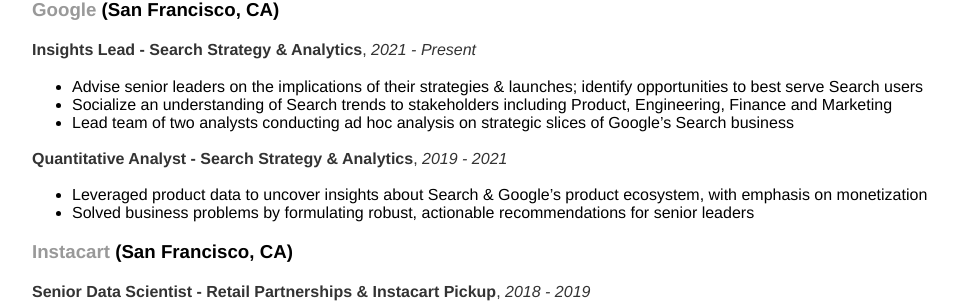
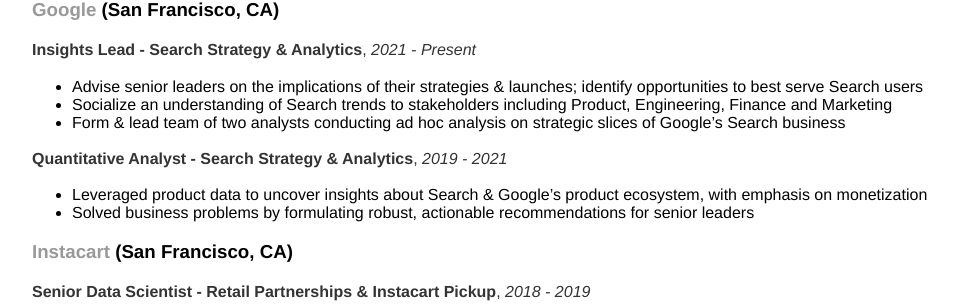
Before and after one commit to MatthewBrower/matthewbrower.github.io, a Jekyll site: the page built from resume/index.md, in a window 1280 px wide and 900 px high. Shown: the part 413-719 px from the top of the window, without its empty margins (160-1119 px from the left). Built offline with Jekyll 4.4.1, drawn with Linux system fonts in a browser that asks for light colours.

Commit message:
Update index.md

```diff
--- a/resume/index.md
+++ b/resume/index.md
@@ -26,7 +26,7 @@
 __Insights Lead - Search Strategy & Analytics__, _2021 - Present_
 - Advise senior leaders on the implications of their strategies & launches; identify opportunities to best serve Search users
 - Socialize an understanding of Search trends to stakeholders including Product, Engineering, Finance and Marketing
-- Lead team of two analysts conducting ad hoc analysis on strategic slices of Google's Search business
+- Form & lead team of two analysts conducting ad hoc analysis on strategic slices of Google's Search business
 
 __Quantitative Analyst - Search Strategy & Analytics__, _2019 - 2021_
 - Leveraged product data to uncover insights about Search & Google's product ecosystem, with emphasis on monetization
```
